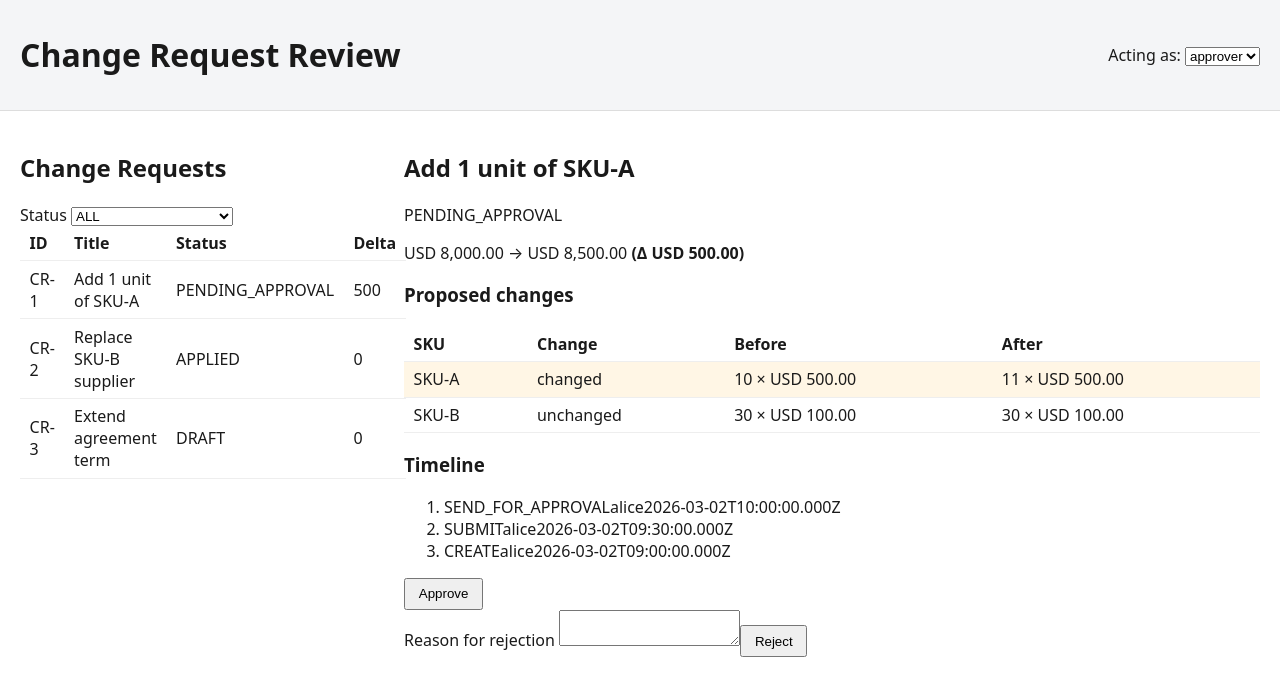
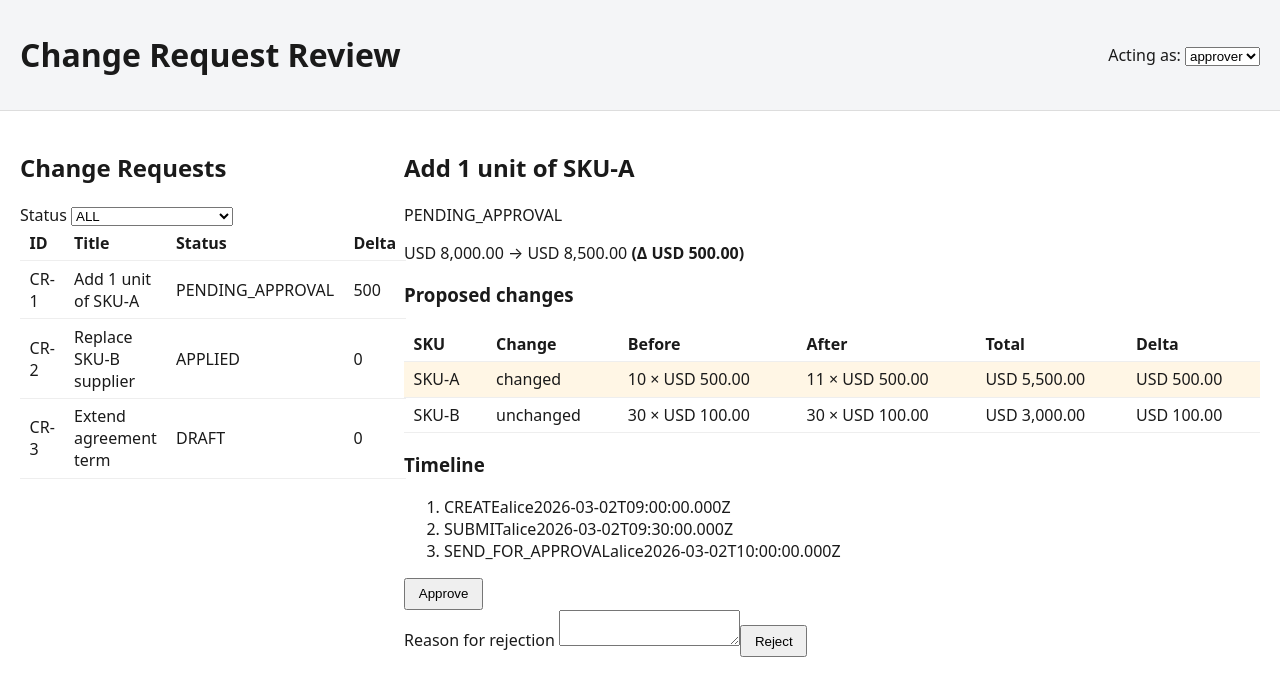
Before and after one commit to TariqAfandi/Penny_technical_assessment, an Angular app: page / in a window 1280 px wide. Shown: the top 696 px of the page. Built offline with nearby package versions, Linux system fonts and the light colour scheme.

Commit message:
Rendered timeline chronologically, made reject button respect both CR status and user's policies, added Total and Delta column in diff/preview panel

```diff
--- a/src/components/cr-detail/cr-detail.component.html
+++ b/src/components/cr-detail/cr-detail.component.html
@@ -21,7 +21,7 @@
 			<h3>Proposed changes</h3>
 			<table class="cr-diff__table">
 				<thead>
-					<tr><th>SKU</th><th>Change</th><th>Before</th><th>After</th></tr>
+					<tr><th>SKU</th><th>Change</th><th>Before</th><th>After</th><th>Total</th><th>Delta</th></tr>
 				</thead>
 				<tbody>
 					<tr *ngFor="let row of diff" class="cr-diff__row" [attr.data-kind]="row.kind">
@@ -29,6 +29,8 @@
 						<td class="cr-diff__kind">{{ row.kind }}</td>
 						<td>{{ row.baseline ? row.baseline.quantity + ' × ' + fmt(row.baseline.unitPrice) : '—' }}</td>
 						<td>{{ row.proposed ? row.proposed.quantity + ' × ' + fmt(row.proposed.unitPrice) : '—' }}</td>
+						<td>{{ fmt(row.proposed.quantity * row.proposed.unitPrice) }}</td>
+						<td>{{ fmt(row.proposed.unitPrice) }}</td>
 					</tr>
 				</tbody>
 			</table>
--- a/src/components/cr-detail/cr-detail.component.ts
+++ b/src/components/cr-detail/cr-detail.component.ts
@@ -55,8 +55,8 @@ export class CrDetailComponent implements OnInit {
 
 	/** Approval timeline, oldest-first. */
 	get timeline(): TimelineEntry[] {
-		// TODO: return the audit entries ordered chronologically (oldest first).
-		return this.detail?.audit ?? [];
+		// DONE: return the audit entries ordered chronologically (oldest first).
+		return this.detail?.audit.reverse() ?? [];
 	}
 
 	/** Whether the current user may approve the loaded CR. */
@@ -68,6 +68,8 @@ export class CrDetailComponent implements OnInit {
 	}
 
 	get canReject(): boolean {
+		const user = this.session.user;
+		if (!user.policies.includes('cr_a_o')) return false;
 		return this.detail?.status === 'PENDING_APPROVAL';
 	}
 
```
